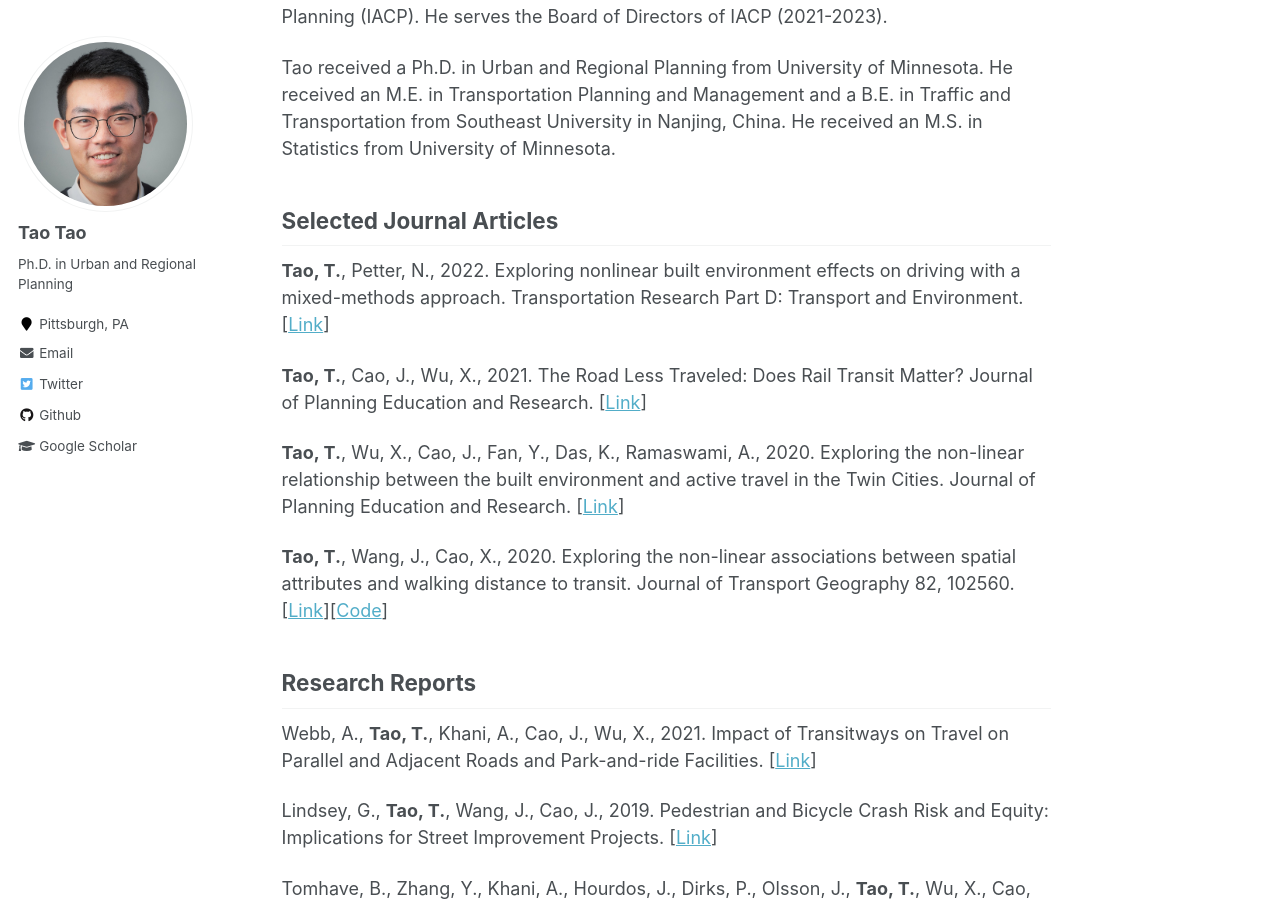
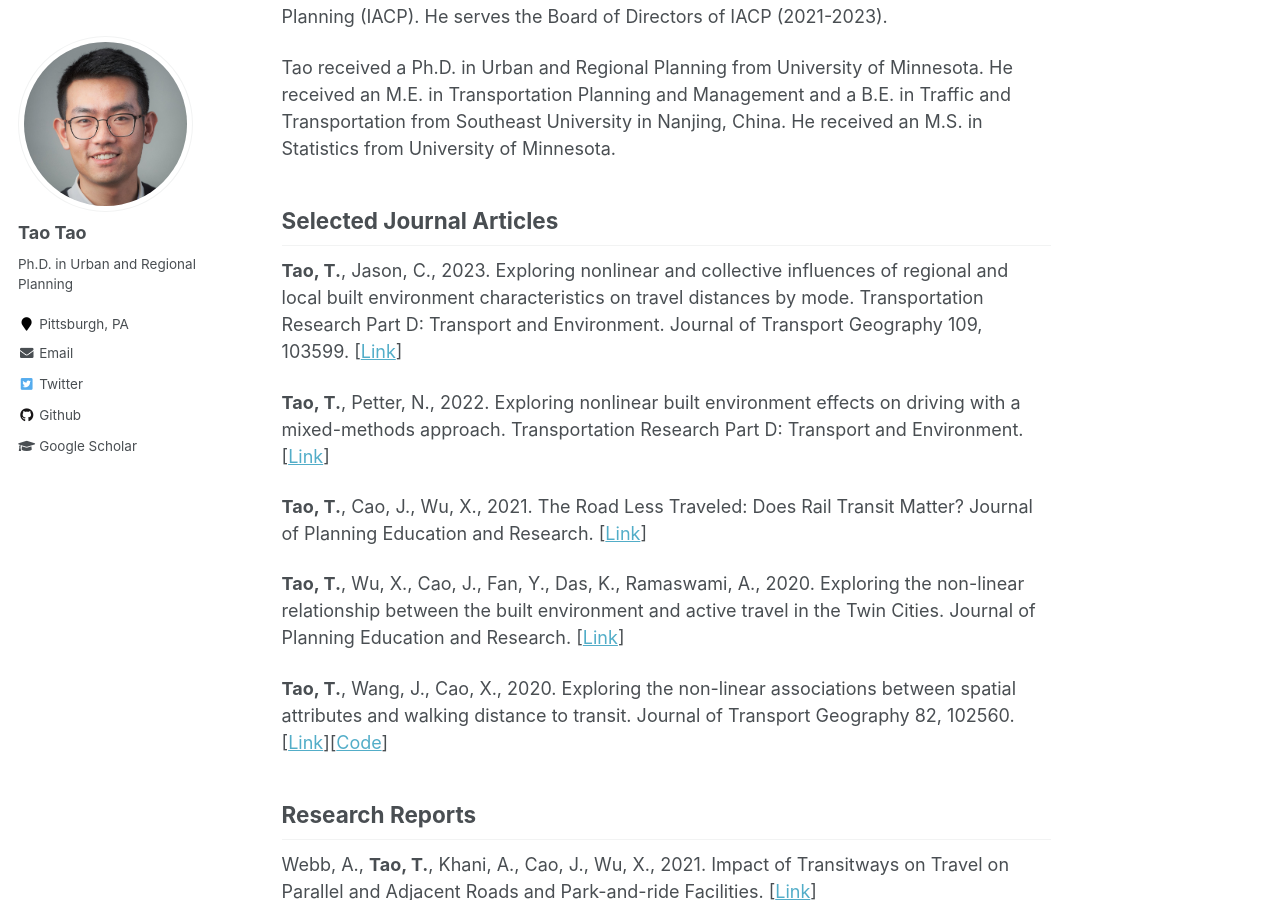
Before and after one commit to vtao1989/blog, a Jekyll site: the page built from _pages/about.md, in a window 1280 px wide and 900 px high, scrolled down 489 px. Built offline with Jekyll 4.4.1, drawn with Linux system fonts in a browser that asks for light colours.

Commit message:
Update about.md

```diff
--- a/_pages/about.md
+++ b/_pages/about.md
@@ -16,6 +16,8 @@ Tao received a Ph.D. in Urban and Regional Planning from University of Minnesota
 
 
 ## **Selected Journal Articles**
+
+**Tao, T.**, Jason, C., 2023. Exploring nonlinear and collective influences of regional and local built environment characteristics on travel distances by mode. Transportation Research Part D: Transport and Environment. Journal of Transport Geography 109, 103599. [[Link](https://doi.org/10.1016/j.jtrangeo.2023.103599)]
 
 **Tao, T.**, Petter, N., 2022. Exploring nonlinear built environment effects on driving with a mixed-methods approach. Transportation Research Part D: Transport and Environment. [[Link](https://doi.org/10.1016/j.trd.2022.103443)]
 
```
